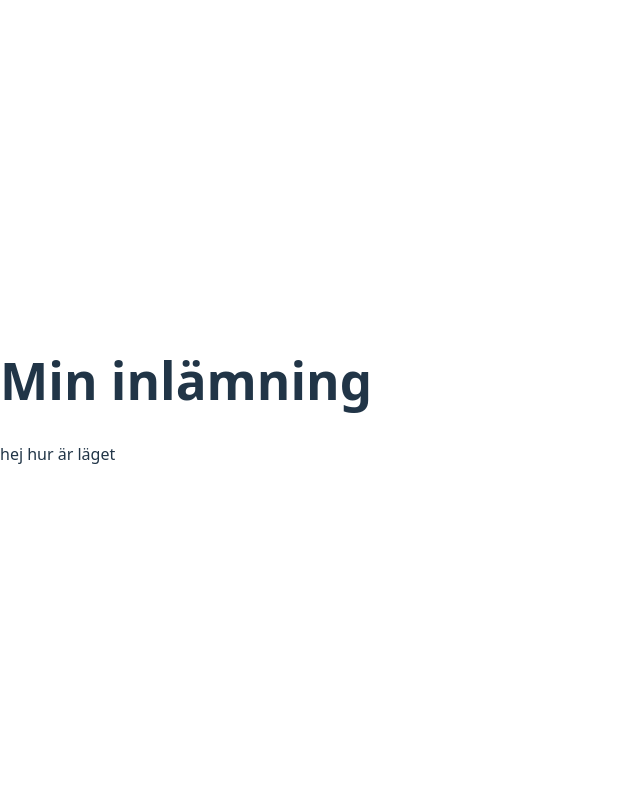
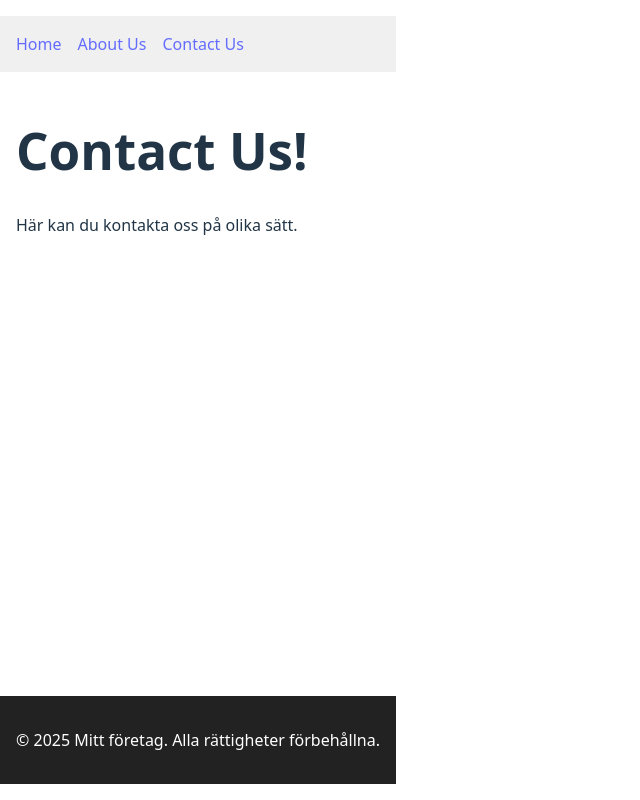
Before and after one commit to Sahandb13/js-frontend, a React (Vite) app: page /contact-us in a window 1280 px wide. Shown: the whole page, without its empty margins (0-640 px from the left). Built offline with nearby package versions, Linux system fonts and the light colour scheme.

Commit message:
adding components

```diff
--- a/package.json
+++ b/package.json
@@ -11,7 +11,8 @@
   },
   "dependencies": {
     "react": "^19.2.0",
-    "react-dom": "^19.2.0"
+    "react-dom": "^19.2.0",
+    "react-router-dom": "^7.9.5"
   },
   "devDependencies": {
     "@eslint/js": "^9.39.1",
--- a/src/App.jsx
+++ b/src/App.jsx
@@ -1,8 +1,26 @@
+import { BrowserRouter, Routes, Route } from "react-router-dom";
+import Home from "./pages/Home.jsx";
+import AboutUs from "./pages/AboutUs.jsx";
+import ContactUs from "./pages/ContactUs.jsx";
+import Navbar from "./components/Navbar.jsx";
+import Footer from "./components/Footer.jsx";
+
 export default function App() {
   return (
- <div>
- <h1>Min inlämning</h1>
-  <p> hej hur är läget</p>
-  </div>
+    <BrowserRouter>
+      <header>
+        <Navbar />
+      </header>
+
+      <main style={{ padding: "1rem", minHeight: "70vh" }}>
+        <Routes>
+          <Route path="/" element={<Home />} />
+          <Route path="/about-us" element={<AboutUs />} />
+          <Route path="/contact-us" element={<ContactUs />} />
+        </Routes>
+      </main>
+
+      <Footer />
+    </BrowserRouter>
   );
 }
--- /dev/null
+++ b/src/components/Footer.jsx
@@ -0,0 +1,15 @@
+export default function Footer() {
+  return (
+    <footer
+      style={{
+        backgroundColor: "#222",
+        color: "#fff",
+        textAlign: "center",
+        padding: "1rem",
+        marginTop: "2rem",
+      }}
+    >
+      <p>&copy; {new Date().getFullYear()} Mitt företag. Alla rättigheter förbehållna.</p>
+    </footer>
+  );
+}
--- /dev/null
+++ b/src/components/Navbar.jsx
@@ -0,0 +1,17 @@
+import { Link } from "react-router-dom";
+export default function Navbar() {
+  return (
+    <nav
+      style={{
+        backgroundColor: "#f0f0f0",
+        padding: "1rem",
+        display: "flex",
+        gap: "1rem",
+      }}
+    >
+      <Link to="/">Home</Link>
+      <Link to="/about-us">About Us</Link>
+      <Link to="/contact-us">Contact Us</Link>
+    </nav>
+  );
+}
--- /dev/null
+++ b/src/pages/AboutUs.jsx
@@ -0,0 +1,8 @@
+export default function AboutUs() {
+  return (
+    <div>
+      <h1>About Us</h1>
+        <p> Här ska det stå information om företaget"/sidan.</p>
+    </div>
+  );
+}
--- /dev/null
+++ b/src/pages/ContactUs.jsx
@@ -0,0 +1,8 @@
+export default function ContactUs() {
+  return (
+    <div>
+      <h1>Contact Us!</h1>
+      <p> Här kan du kontakta oss på olika sätt.</p>
+    </div>
+  );
+}
--- /dev/null
+++ b/src/pages/Home.jsx
@@ -0,0 +1,8 @@
+export default function Home() {
+  return (
+    <div>
+      <h1>Home!</h1>
+      <p> Välkommen till vår hemsida.</p>
+    </div>
+  );
+}
```
Also changed, not shown: 1 other file (tests, documents, lock files or other folders).
